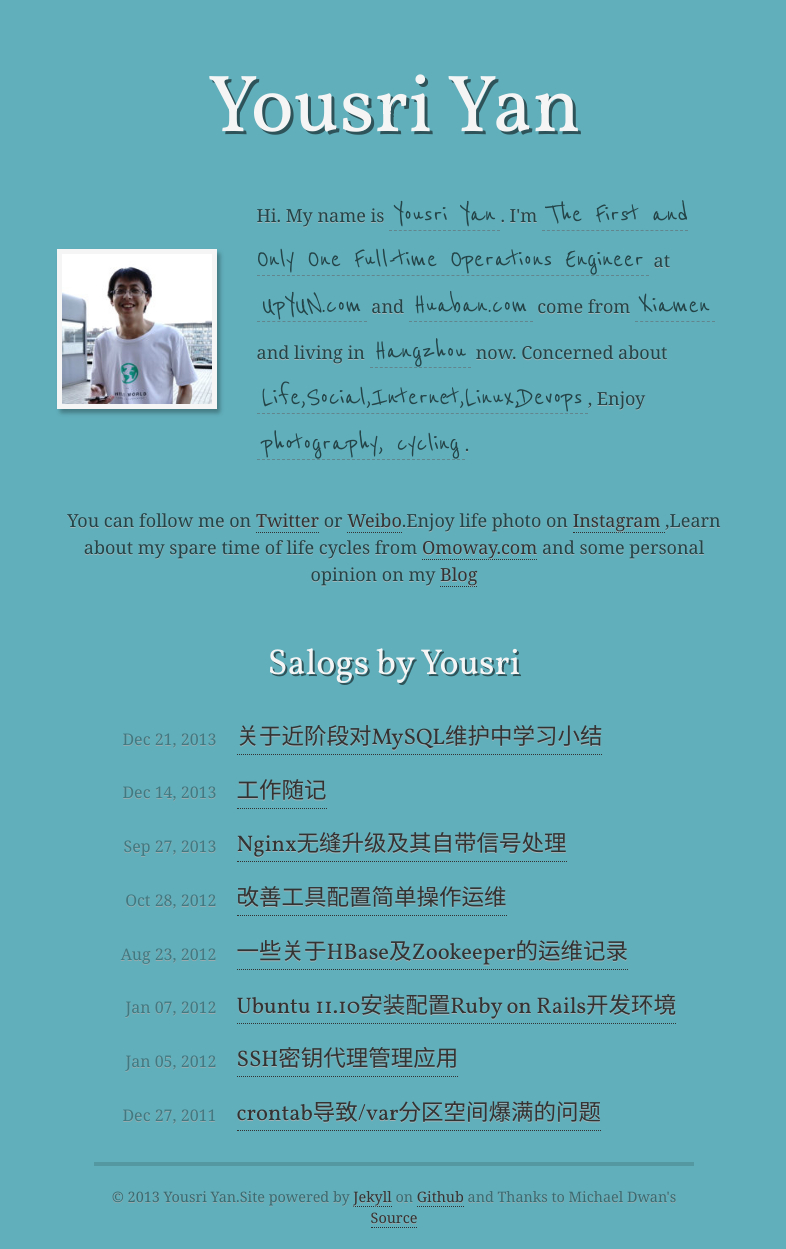
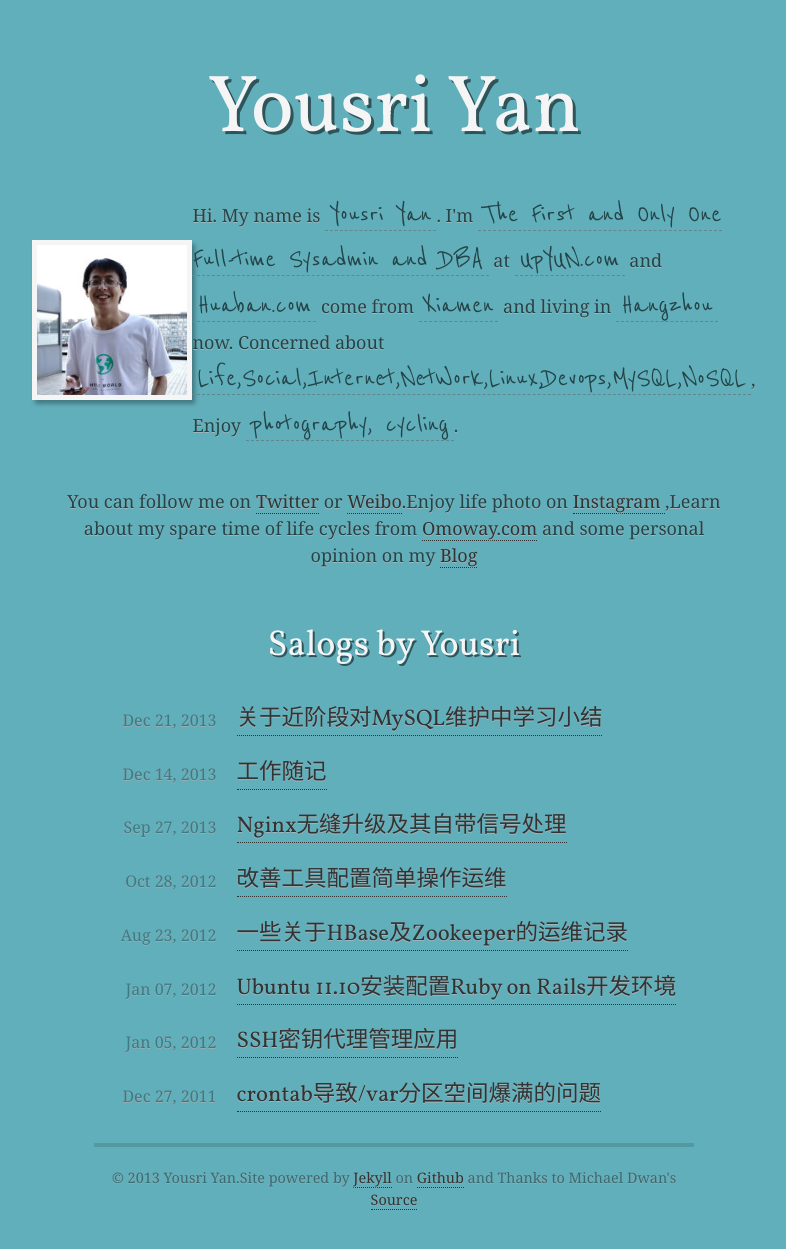
Before and after one commit to ImYousri/imyousri.github.com, a Jekyll site: the page built from index.html, in a window 1280 px wide. Shown: the whole page, without its empty margins (246-1032 px from the left). Built offline with Jekyll 4.4.1, drawn with Linux system fonts in a browser that asks for light colours; some web fonts are replaced; some of the changed lines change nothing that is shown.

Commit message:
update profile

```diff
--- a/_layouts/default.html
+++ b/_layouts/default.html
@@ -3,9 +3,9 @@
 <html xmlns="http://www.w3.org/1999/xhtml" dir="ltr" lang="en-US">
   <head>
     <meta http-equiv="Content-Type" content="text/html; charset=UTF-8" />
-    <meta name="description" content="CDN, Nginx, DevOPS, LVS, ATS, Redis, Hadoop, Squid, Linux, Mysql, etc.">
+    <meta name="description" content="CDN, Nginx, DevOPS, LVS, ATS, Redis, Memcached,Hadoop, Squid, Linux, Mysql, etc.">
     <meta name="author" content="Yousri Yan" />
-    <title>{{ page.title }}: Yousri Yan: CDN, Nginx, DevOPS, LVS, ATS, Redis, Hadoop, Squid, Linux, Mysql, etc.</title>
+    <title>{{ page.title }}: Yousri Yan: CDN, Nginx, DevOPS, LVS, ATS, Redis, Memcached, Hadoop, Squid, Linux, Mysql, etc.</title>
     <link rel="stylesheet" href="/css/screen.css" type="text/css" media="screen, projection">
     <link rel="stylesheet" href="/css/syntax.css" type="text/css" media="screen, projection">
     <link href='http://fonts.googleapis.com/css?family=Droid+Serif:regular,bold' rel='stylesheet' type='text/css'>
--- a/index.html
+++ b/index.html
@@ -12,7 +12,7 @@ title: Yousri Yan
     <img src="images/me.jpg"/>
   </div>
   <p>
-    Hi. My name is <em>Yousri Yan</em>. I'm <em>The First and Only One Full-time Operations Engineer</em> at <em>UpYUN.com</em> and <em>Huaban.com</em> come from <em>Xiamen</em> and living in <em>Hangzhou</em> now. Concerned about <em>Life,Social,Internet,Linux,Devops</em>, Enjoy <em>photography, cycling</em>.
+    Hi. My name is <em>Yousri Yan</em>. I'm <em>The First and Only One Full-time Sysadmin and DBA</em> at <em>UpYUN.com</em> and <em>Huaban.com</em> come from <em>Xiamen</em> and living in <em>Hangzhou</em> now. Concerned about <em>Life,Social,Internet,NetWork,Linux,Devops,MySQL,NoSQL</em>, Enjoy <em>photography, cycling</em>.
   </p>
 </section>
 <section id="links">
```
